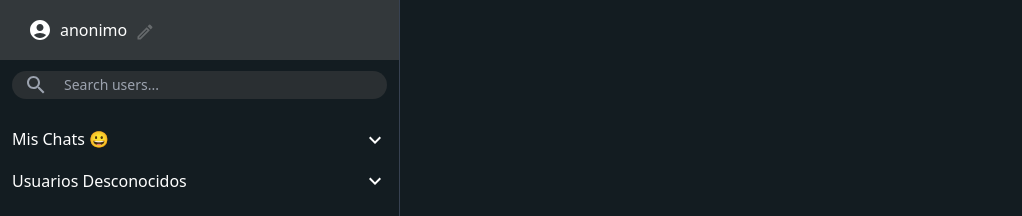
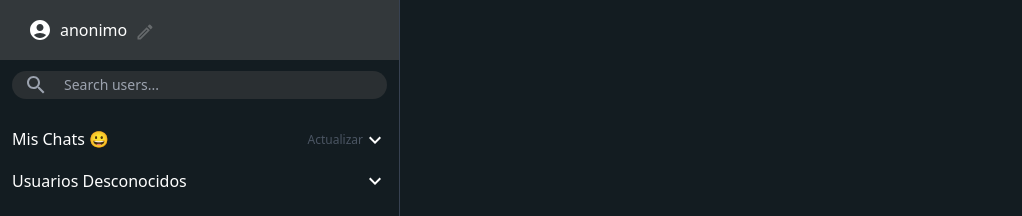
Before and after one commit to luis-isasi/chat-anonimo, a Next.js app: page / in a window 1280 px wide. Shown: the top 216 px of the page, without its empty margins (0-1022 px from the left). Built offline with nearby package versions, Linux system fonts and the light colour scheme.

Commit message:
feat: add button for update chats

```diff
--- a/src/components/Lists/BaseChatList.tsx
+++ b/src/components/Lists/BaseChatList.tsx
@@ -9,9 +9,14 @@ const styleTransition = {
 
 interface Props {
   nameList: string
+  handleUpdate?: () => void
 }
 
-const BaseChatList: React.FC<Props> = ({ nameList, children }) => {
+const BaseChatList: React.FC<Props> = ({
+  nameList,
+  children,
+  handleUpdate,
+}) => {
   const [isOpenList, setIsOpenList] = useState<boolean>(true)
   const [height, setHeight] = useState<number>(32)
 
@@ -41,6 +46,15 @@ const BaseChatList: React.FC<Props> = ({ nameList, children }) => {
       <div ref={refDiv}>
         <div className="flex justify-between items-center">
           <h4>{nameList}</h4>
+          <div>
+            {handleUpdate && (
+              <button
+                onClick={handleUpdate}
+                className="text-[12px] text-gray-600 hover:text-gray-200"
+              >
+                Actualizar
+              </button>
+            )}
             <button onClick={handleClick}>
               <KeyboardArrowDownIcon
                 className={`${!isOpenList && 'rotate-180'}`}
@@ -50,6 +64,7 @@ const BaseChatList: React.FC<Props> = ({ nameList, children }) => {
               />
             </button>
           </div>
+        </div>
         {children}
       </div>
     </div>
--- a/src/components/Lists/ChatsList.tsx
+++ b/src/components/Lists/ChatsList.tsx
@@ -1,4 +1,5 @@
 import { useContextUser } from '@Context/contextUser'
+
 import ChatItem from '../Chats/ChatItem'
 import BaseChatList from './BaseChatList'
 import { getChatDataById, getChatsCurrentUserLS } from '@Utils'
@@ -8,7 +9,7 @@ interface Props {
 }
 
 const ChatsList: React.FC<Props> = ({ textForSearch = '' }) => {
-  const { user } = useContextUser()
+  const { user, setUser } = useContextUser()
 
   const renderChats = () => {
     const chats = getChatsCurrentUserLS(user.id)
@@ -28,8 +29,13 @@ const ChatsList: React.FC<Props> = ({ textForSearch = '' }) => {
     })
   }
 
+  const updateChats = () => {
+    const chats = getChatsCurrentUserLS(user.id)
+    setUser({ ...user, chats })
+  }
+
   return (
-    <BaseChatList nameList="Mis Chats 😀">
+    <BaseChatList nameList="Mis Chats 😀" handleUpdate={updateChats}>
       <div>{renderChats()}</div>
     </BaseChatList>
   )
--- a/src/components/Lists/UserList.tsx
+++ b/src/components/Lists/UserList.tsx
@@ -17,9 +17,9 @@ const UserList: React.FC<Props> = ({ textForFilter = '' }) => {
       user.name.toLowerCase().includes(textForFilter)
     )
 
-    return filteredKnownUsers.map(({ id, name }) => {
-      return <UserItem key={id} name={name} id={id} />
-    })
+    return filteredKnownUsers.map(({ id, name }) => (
+      <UserItem key={id} name={name} id={id} />
+    ))
   }
 
   return (
--- a/src/context/contextUser.tsx
+++ b/src/context/contextUser.tsx
@@ -9,9 +9,9 @@ import {
   addMessageLS,
 } from '@Utils'
 import { useContextApp } from '@Context/contextApp'
-import { ButtonPropsVariantOverrides } from '@mui/material'
 interface ContextUser {
   user: User
+  setUser: (user: User) => void
   setUserName: ({ name, id }: { name: string; id: number }) => void
   isLoading: boolean
   addNewChat: ({}: { sender: UserBasic; receiver: UserBasic }) => {
@@ -139,7 +139,7 @@ export const ContextUserProvider = ({ children }) => {
 
   return (
     <ContextUser.Provider
-      value={{ user, setUserName, isLoading, addNewChat, sendMessage }}
+      value={{ user, setUser, setUserName, isLoading, addNewChat, sendMessage }}
     >
       {children}
     </ContextUser.Provider>
```
Lines whose indentation alone changed are shown as unchanged.
